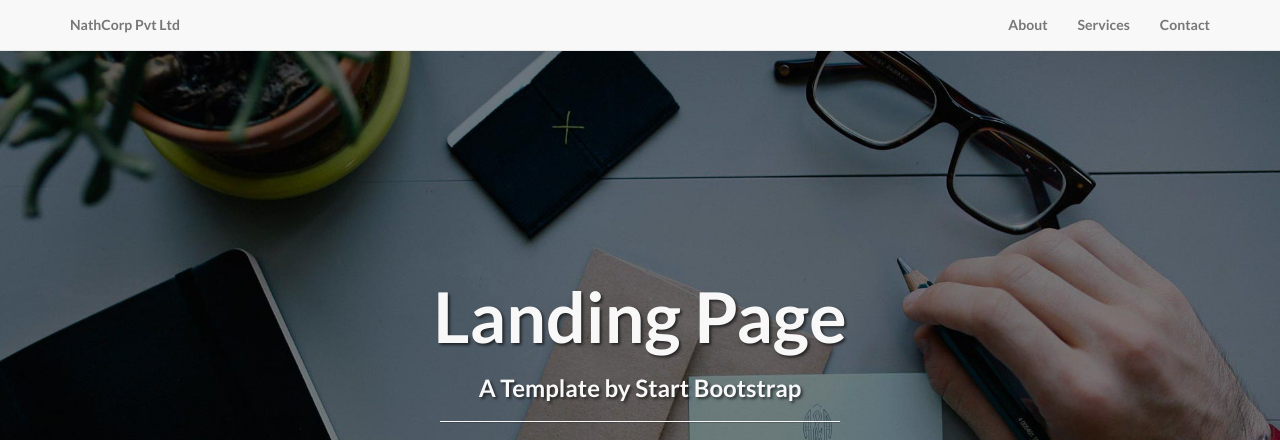
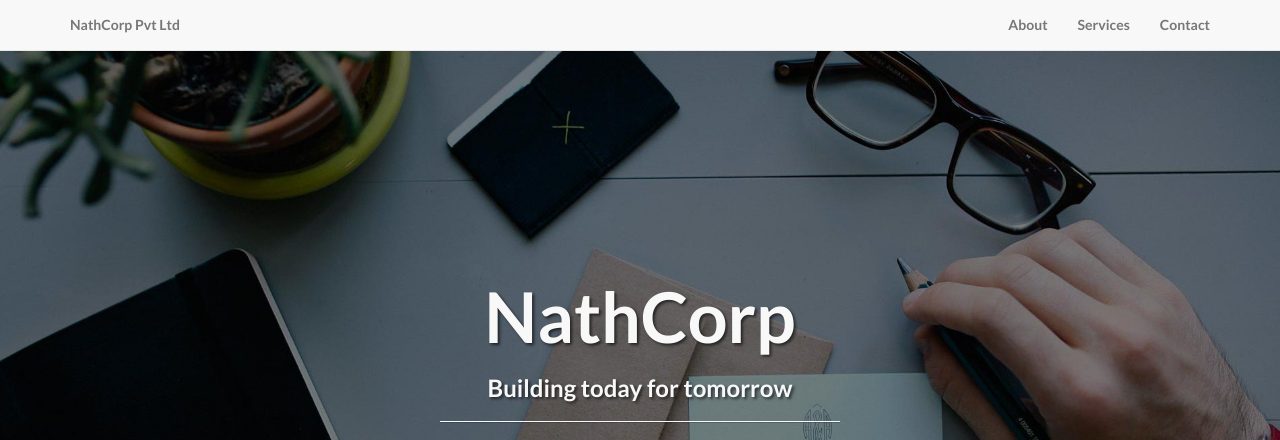
Before and after one commit to mahendraoraon/php-code-, a plain HTML site: page index.html in a window 1280 px wide. Shown: the top 440 px of the page. Drawn offline with Linux system fonts and the light colour scheme.

Commit message:
Changed Front content

```diff
--- a/index.html
+++ b/index.html
@@ -73,8 +73,8 @@
             <div class="row">
                 <div class="col-lg-12">
                     <div class="intro-message">
-                        <h1>Landing Page</h1>
-                        <h3>A Template by Start Bootstrap</h3>
+                        <h1>NathCorp</h1>
+                        <h3>Building today for tomorrow</h3>
                         <hr class="intro-divider">
                         <ul class="list-inline intro-social-buttons">
                             <li>
```
